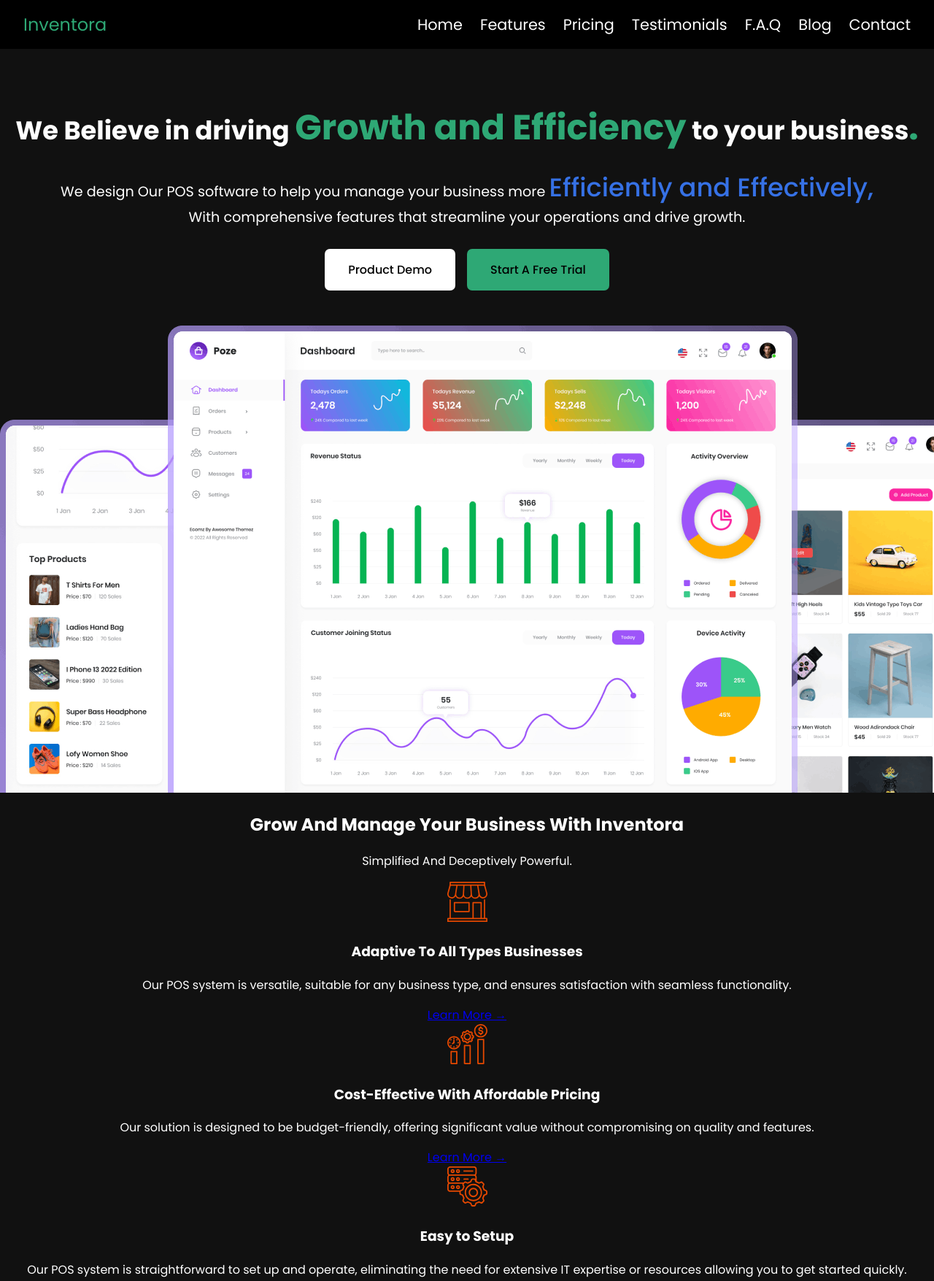
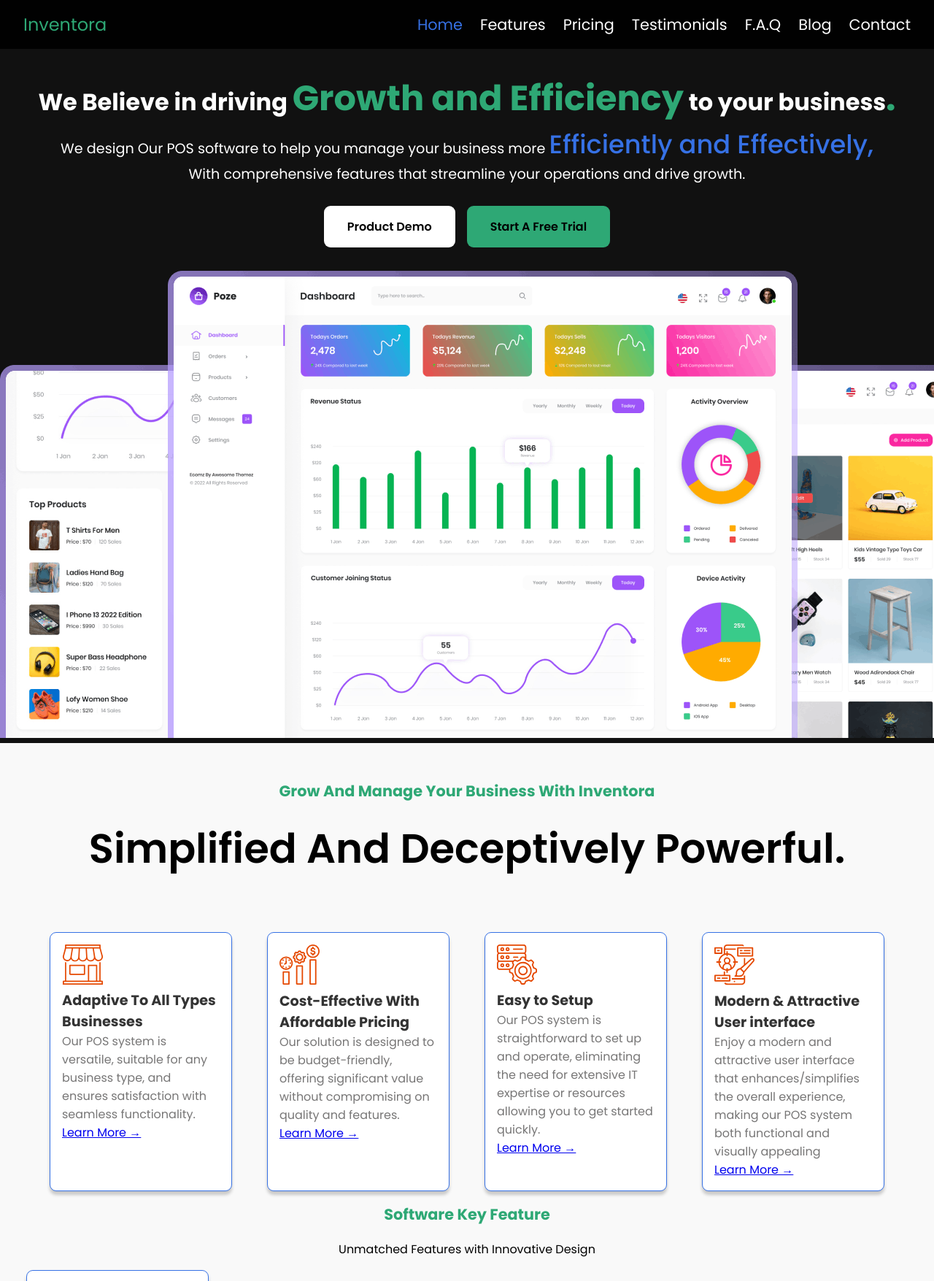
Before and after one commit to Magwar/InventoraPage, a plain HTML site: page index.html in a window 1280 px wide. Shown: the top 1755 px of the page at 73% size. Drawn offline with Linux system fonts and the light colour scheme; a script that the page names is missing.

Commit message:
"Added relevant styles for the sections edited and added."

```diff
--- a/style.css
+++ b/style.css
@@ -1,7 +1,11 @@
 @import url('https://fonts.googleapis.com/css2?family=Poppins:ital,wght@0,100;0,200;0,300;0,400;0,500;0,600;0,700;0,800;0,900;1,100;1,200;1,300;1,400;1,500;1,600;1,700;1,800;1,900&display=swap');
+*{
+    margin: 0;
+    padding: 0;
+    box-sizing: border-box;
+    font-family: poppins;
+}
 body{
-    margin: 0;
-    font-family: poppins;
     background-color: #111;
     color: #fff;
     text-align: center;
@@ -11,7 +15,11 @@
     justify-content: space-between;
     align-items: center;
     padding: 1rem 2rem;
-    background-color: #000;
+    background-color: rgba(0, 0, 0, 0.9);
+    position: sticky;
+    top: 0;
+    z-index: 1000;
+    transition: background-color 0.3s;
 }
 .navbar-logo a{
     font-size: 1.5rem;
@@ -29,40 +37,17 @@
     color: #fff;
     text-decoration: none;
     font-size: 1.3rem;
-    transition: color 0.5s ease-in-out, border-bottom 0.5s ease-in-out;
+    transition: color 0.3s ease-in-out, border-bottom 0.4s ease-in-out;
+}
+.navbar-links a.active{
+    color: #3671e5;
 }
 .navbar-links a:hover{
-    /* color: #2ea875; */
     color: #3671e5;
     border-bottom: 2px solid #2ea875;
 }
-/* .navbar-buttons{
-    display: flex;
-    gap: 1rem;
-} */
-/* .login-button,
-.signup-button {
-    color: #fff;
-    text-decoration: none;
-    padding: 0.5rem 1rem;
-    border-radius: 5px;
-    border: 1px solid #0f0;
-} */
-/* .signup-button {
-    background-color: #0f0;
-    color: #000;
-} */
-/* .login-button:hover,
-.signup-button:hover {
-    background-color: #fff;
-    color: #000;
-} */
 .header{
-    padding: 3rem 1rem;
-}
-.header h1{
-    font-size: 2.2rem;
-    margin-bottom: 0.2rem;
+    padding: 2rem 1rem;
 }
 .emphasis{
     color: #2ea875;
@@ -81,22 +66,89 @@
     display: flex;
     gap: 1rem;
     justify-content: center;
-    font-weight: 500;
+    font-weight: 600;
 }
 .product-demo,
 .start-free-trial{
     color: #000;
     text-decoration: none;
     padding: 1rem 2rem;
-    border-radius: 7px;
+    border-radius: 9px;
     background-color: #fff;
 }
 .start-free-trial{
     background-color: #2ea875;
-    color: #000;
 }
 .product-demo:hover,
 .start-free-trial:hover{
     background-color: #000;
     color: #2ea875;
 }
+/* .showcase-image{
+    find a solution for the space at the bottom of the image
+} */
+
+/* features */
+.features{
+    padding: 50px 20px;
+    background-color: #f9f9f9;
+    color: #000;
+    text-align: center;
+}
+.features h2{
+    color: #2ea875;
+    font-size: 1.3em;
+    margin-bottom: 1em;
+}
+.features-subheading{
+    font-size: 3.5em;
+    font-weight: 600;
+    margin-bottom: 1em;
+}
+.feature-items{
+    display: flex;
+    flex-wrap: wrap;
+    justify-content: center;
+    gap: 1em;
+}
+.feature-item{
+    margin: 1em;
+    background-color: white;
+    border: 1px solid #3671e5;
+    border-radius: 9px;
+    padding: 1em;
+    max-width: 250px;
+    box-shadow: 0 5px 4px rgba(0, 0, 0, 0.2);
+    text-align: left;
+}
+
+
+
+
+.feature-item h3{
+    margin-top: 0;
+    font-size: 1.2em;
+    color: #333;
+}
+.feature-item p{
+    color: #777676;
+}
+#return-to-top{
+    position: fixed;
+    bottom: 20px;
+    right: 22px;
+    display: none;
+    background-color: #2ea875;
+    color: #fff;
+    border: none;
+    padding: 10px;
+    border-radius: 50%;
+    cursor: pointer;
+}
+#return-to-top a{
+    text-decoration: none;
+    color: inherit;
+}
+body.scrolled #return-to-top{
+    display: block;
+}
```
